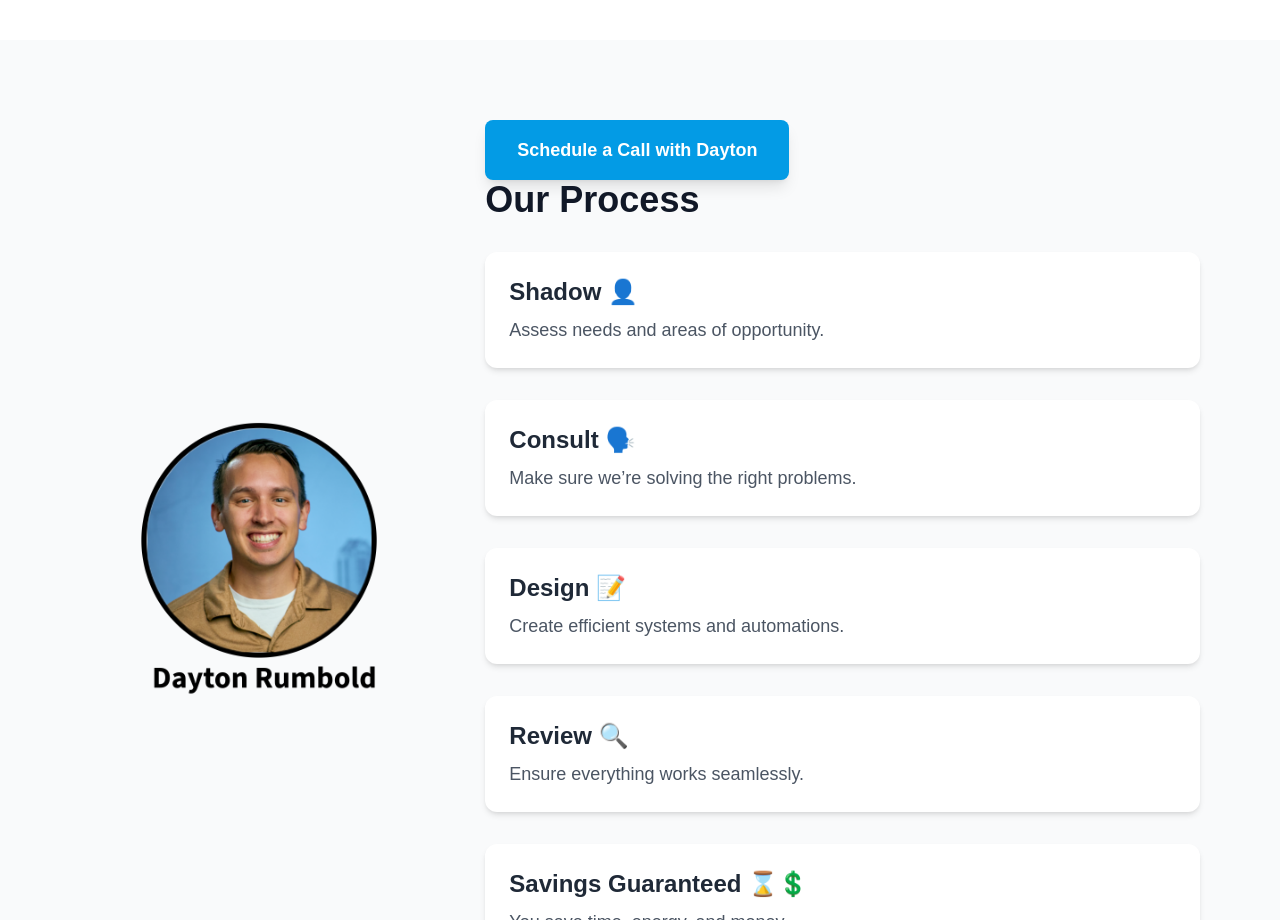
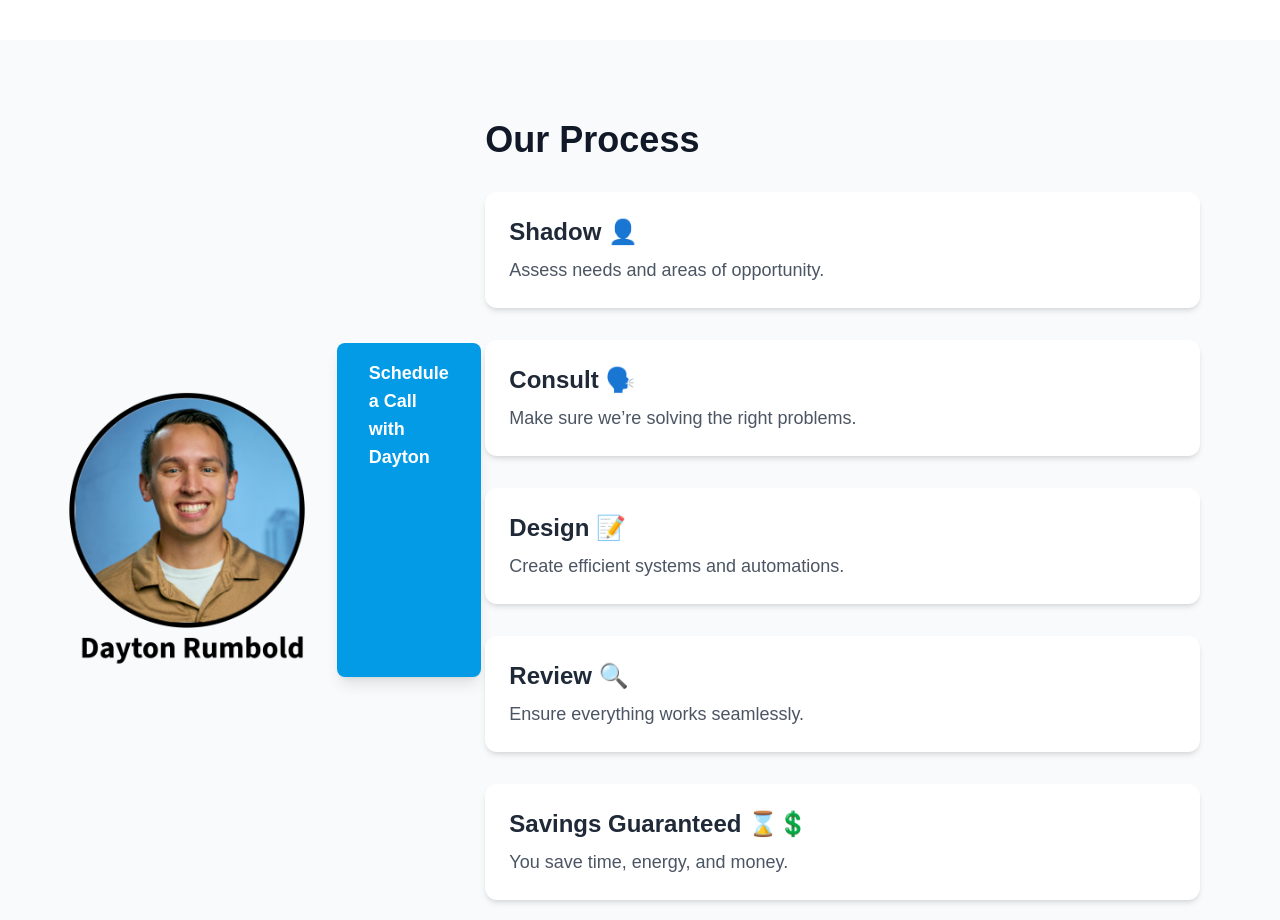
Before and after one commit to Dayton-His-Glory-Alone/daytonr-personalsite, a Next.js app: page / in a window 1280 px wide. Shown: the part 1900-2820 px from the top of the page. Built offline with nearby package versions, Linux system fonts and the light colour scheme.

Commit message:
Update page.tsx

```diff
--- a/app/page.tsx
+++ b/app/page.tsx
@@ -276,6 +276,14 @@ export default function Home() {
               height={300}
               className="rounded-2xl"
             />
+            <a
+          href="https://calendar.app.google/9QHdAtmbYtDjjcDM9"
+          target="_blank"
+          rel="noopener noreferrer"
+        className="inline-block bg-[#039BE5] text-white px-8 py-4 rounded-lg shadow-lg hover:bg-[#0288d1] transition font-semibold text-lg"
+          >
+  Schedule a Call with Dayton
+</a>
           </motion.div>
 
           {/* Right: Steps */}
@@ -284,14 +292,7 @@ export default function Home() {
             initial={{ opacity: 0, x: 30 }}
             animate={{ opacity: 1, x: 0 }}
           >
-            <a
-  href="https://calendar.app.google/9QHdAtmbYtDjjcDM9"
-  target="_blank"
-  rel="noopener noreferrer"
-  className="inline-block bg-[#039BE5] text-white px-8 py-4 rounded-lg shadow-lg hover:bg-[#0288d1] transition font-semibold text-lg"
->
-  Schedule a Call with Dayton
-</a>
+
             <h2 className="text-4xl font-bold mb-8 text-gray-900 text-center lg:text-left">
               Our Process
             </h2>
```
